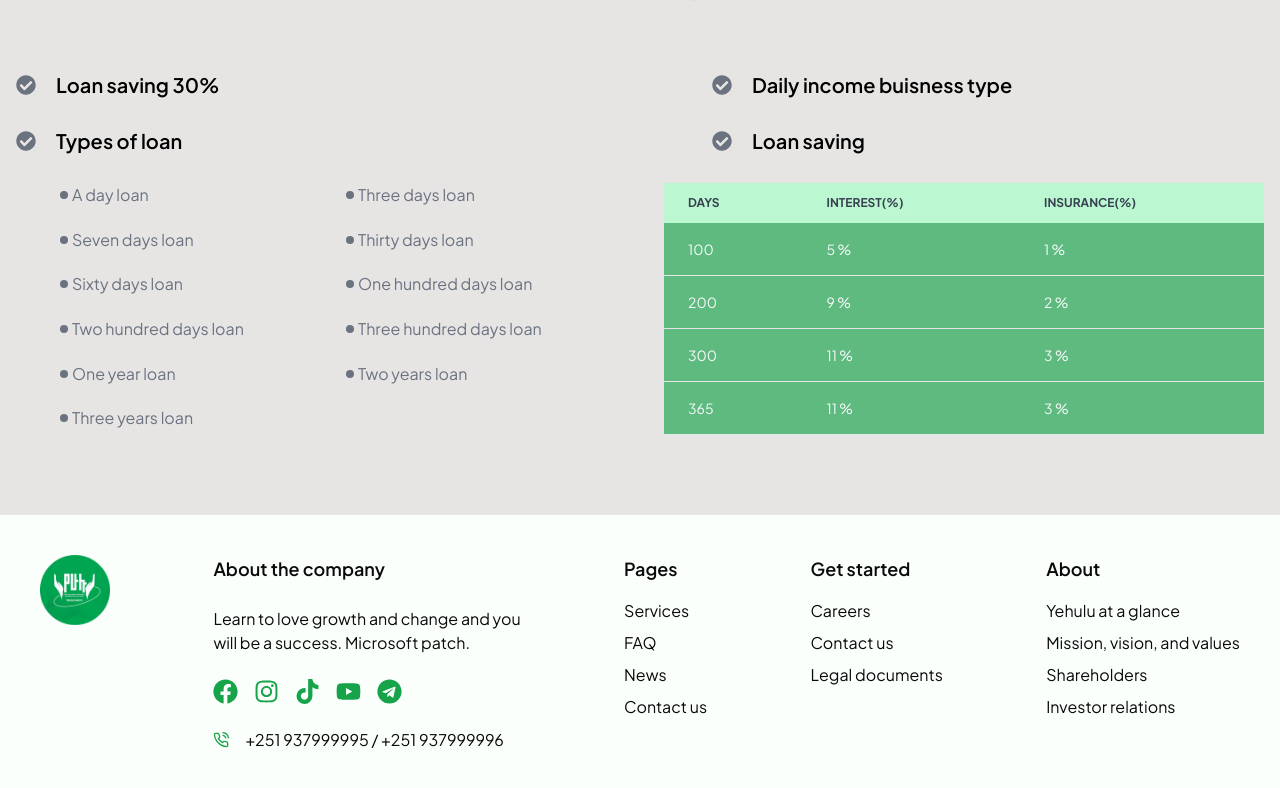
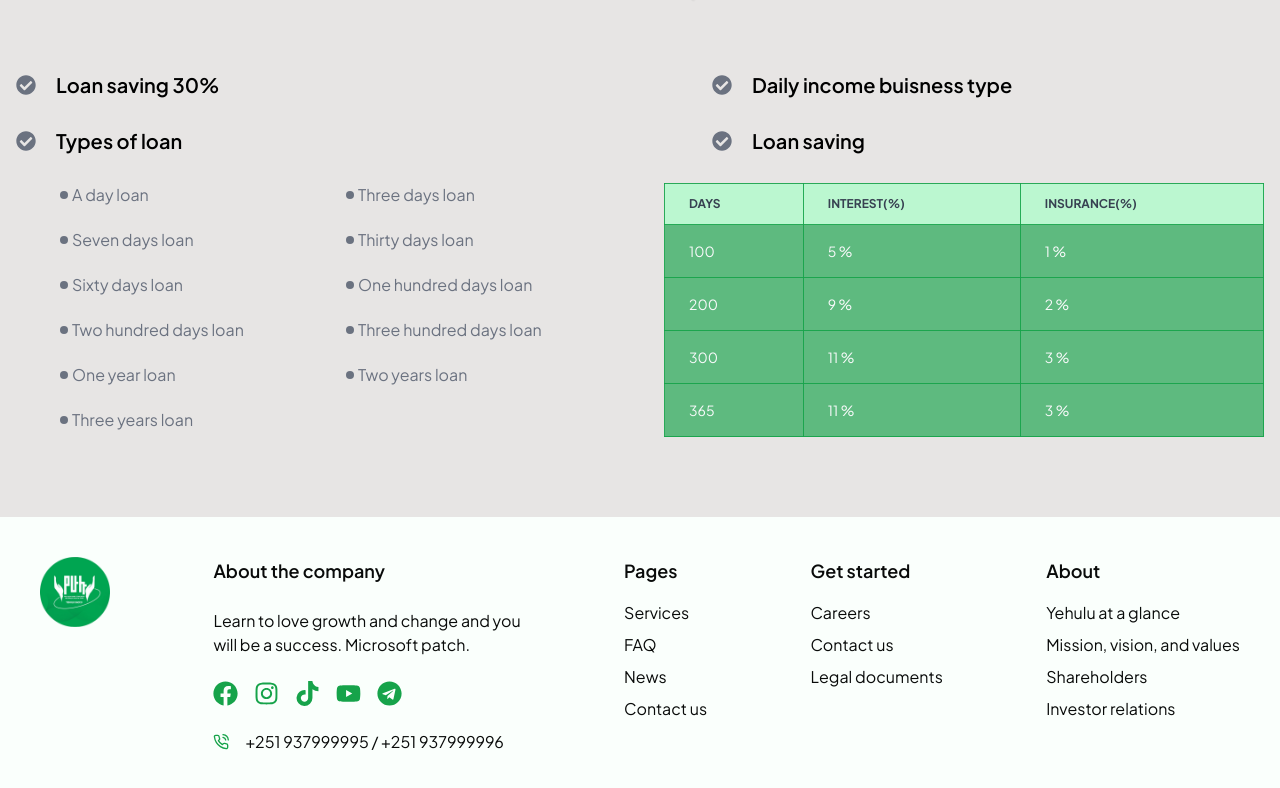
Before and after one commit to Upsurge-Tech/Project-Yehulusaccos-Frontend, a Next.js app: page /loan_eligibility in a window 1280 px wide. Shown: the part 2323-3111 px from the top of the page. Built offline with nearby package versions, Linux system fonts and the light colour scheme.

Commit message:
style: Add inner & outer border

```diff
--- a/components/loan_eligibility/LoanSavingTable.tsx
+++ b/components/loan_eligibility/LoanSavingTable.tsx
@@ -10,16 +10,25 @@ const rows = [
 const LoanSavingTable = () => {
   return (
     <div className="relative overflow-x-auto place-self-center md:mr-5 lg:mr-0 lg:place-self-end w-full sm:w-[400px] lg:w-[500px] xl:w-[600px]">
-      <table className="w-full text-sm text-left rtl:text-right text-gray-500 dark:text-gray-400">
+      <table className="w-full text-sm text-left rtl:text-right  border-[1px] border-primary/90">
         <thead className="text-xs text-gray-700 uppercase bg-green-200 dark:bg-gray-700 dark:text-gray-400">
-          <tr>
-            <th scope="col" className="px-6 py-3">
+          <tr className="border-[1px] border-primary/90">
+            <th
+              scope="col"
+              className="px-6 py-3 border-[1px] border-primary/90"
+            >
               Days
             </th>
-            <th scope="col" className="px-6 py-3">
+            <th
+              scope="col"
+              className="px-6 py-3 border-[1px] border-primary/90"
+            >
               Interest(%)
             </th>
-            <th scope="col" className="px-6 py-3">
+            <th
+              scope="col"
+              className="px-6 py-3 border-[1px] border-primary/90"
+            >
               Insurance(%)
             </th>
           </tr>
@@ -28,11 +37,17 @@ const LoanSavingTable = () => {
           {rows.map((row) => (
             <tr
               key={row.days}
-              className="text-gray-50 bg-primary/65 border-b dark:bg-gray-800 dark:border-gray-700"
+              className="text-gray-50 bg-primary/65 border-[1px] border-primary/90"
             >
-              <td className="px-6 py-4">{row.days} </td>
-              <td className="px-6 py-4">{row.interest} %</td>
-              <td className="px-6 py-4">{row.insurance} %</td>
+              <td className="px-6 py-4 border-[1px] border-primary/90">
+                {row.days}{" "}
+              </td>
+              <td className="px-6 py-4 border-[1px] border-primary/90">
+                {row.interest} %
+              </td>
+              <td className="px-6 py-4 border-[1px] border-primary/90">
+                {row.insurance} %
+              </td>
             </tr>
           ))}
         </tbody>
```
